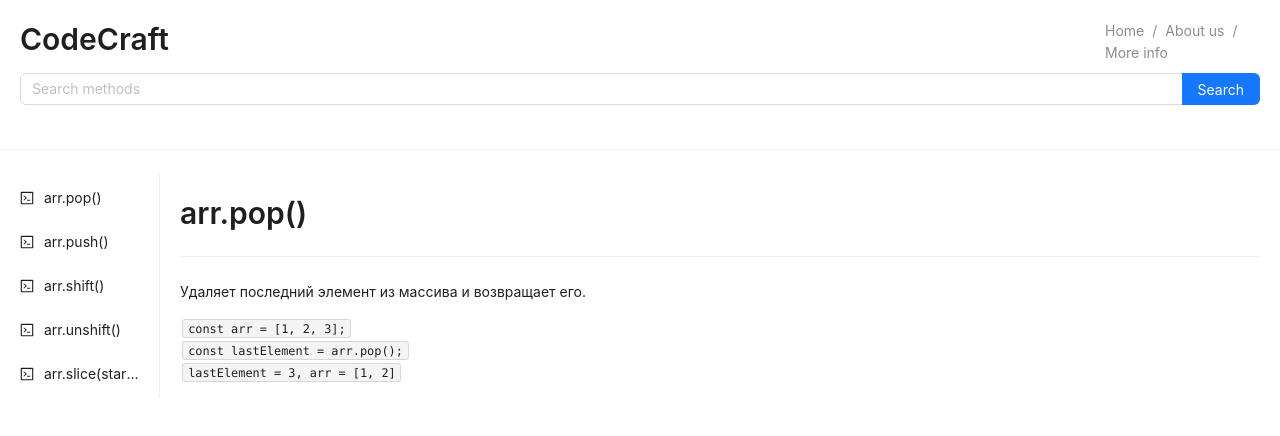
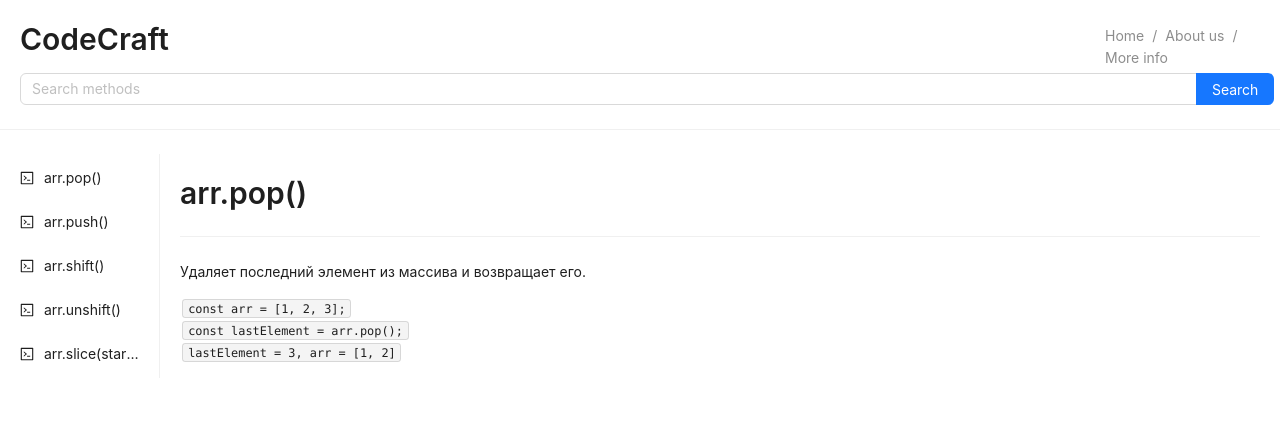
Before and after one commit to AndrewGalkin123/CodeCraft, a React (Create React App) app: page / in a window 1280 px wide. Shown: the top 436 px of the page. Built offline with nearby package versions, Linux system fonts and the light colour scheme.

Commit message:
some changes

```diff
--- a/package.json
+++ b/package.json
@@ -10,6 +10,7 @@
     "react": "^18.2.0",
     "react-dom": "^18.2.0",
     "react-router": "^6.20.0",
+    "react-router-dom": "^6.20.0",
     "react-scripts": "5.0.1",
     "web-vitals": "^2.1.4"
   },
--- a/src/App.js
+++ b/src/App.js
@@ -1,20 +1,22 @@
 import React, { useState } from 'react';
-import './App.css';
+import { BrowserRouter as Router, Routes, Route } from 'react-router-dom';
 import { Row, Col } from "antd"
-import Header from './components/Header';
+import Header from './components/MainHeader';
 import _Menu from './components/Menu';
+import Description from './components/Description';
+import AboutUs from './pages/AboutUs';
 import content from './content';
-import Description from './components/Description';
 import "./App.css"
+
 
 const App = () => {
   const methods = content.map(item => item.method);
   const descriptions = content.map(item => item.description);
   const examples = content.map(item => item.examples)
+  const [searchedMethods, setSearchedMethods] = useState(methods)
   const [selectedMethod, setSelectedMethod] = useState(methods[0]);
   const [description, setDescription] = useState(descriptions[0]);
   const [example, setExample] = useState(examples[0]);
-  const [searchedMethods,setSearchedMethods] = useState(methods)
 
   const handleMenuSelect = (selectedMethod) => {
     const index = methods.indexOf(selectedMethod);
@@ -29,7 +31,10 @@ const App = () => {
   }
 
   return (
-    <div>
+    <Router>
+      <Routes>
+        <Route path='/' element={
+          <>
             <Header search={handleMenuSearch} title="CodeCraft" />
             <Row>
               <Col xs={10} md={3}>
@@ -40,7 +45,12 @@ const App = () => {
                 <Description example={example} title={selectedMethod} description={description} />
               </Col>
             </Row>
-    </div>
+          </>
+        }>
+        </Route>
+        <Route path='/about-us' element={<AboutUs/>}/>
+      </Routes>
+    </Router>
   );
 };
 
--- a/src/components/Header.jsx
+++ b/src/components/Header.jsx
@@ -1,13 +1,11 @@
-import { Divider, Typography, Input, Row, Col } from 'antd'
-import Navigation from './Navigation';
+import {Typography, Row, Col } from 'antd'
+import Navigation from './Navigation'
 
-const { Search } = Input;
-const Header = ({ title, search }) => {
+const Header = ({title}) => {
     return (
-        <>
-            <header style={{padding: "20px"}}>
-                    <Row>
-                        <Col  xs={21}>
+        <header style={{ padding: "20px 20px 0" }}>
+            <Row style={{ display: "flex", alignItems: "center" }}>
+                <Col xs={21}>
                     <Typography.Title level={2}>{title}</Typography.Title>
                 </Col>
                 <Col xs={3}>
@@ -16,18 +14,9 @@ const Header = ({ title, search }) => {
 
             </Row>
 
-                <Search
-                    placeholder="Search methods"
-                    allowClear
-                    enterButton="Search"
-                    size="medium"
-                    onChange={search}
-                />
+
         </header>
-            <Divider></Divider>
-
-        </>
     )
 }
 
-export default Header
+export default Header;
--- /dev/null
+++ b/src/components/MainHeader.jsx
@@ -0,0 +1,24 @@
+import { Divider, Input } from 'antd'
+import Header from './Header';
+
+const { Search } = Input;
+
+const MainHeader = ({ title, search }) => {
+    return (
+        <>
+           <Header title={title}></Header>
+            <Search
+                style={{width: "98%", margin: "0 20px"}}
+                placeholder="Search methods"
+                allowClear
+                enterButton="Search"
+                size="medium"
+                onChange={search}
+            />
+            <Divider></Divider>
+
+        </>
+    )
+}
+
+export default MainHeader
--- /dev/null
+++ b/src/pages/AboutUs.jsx
@@ -0,0 +1,9 @@
+
+
+const AboutUs = () => {
+    return(
+        <></>
+    )
+}
+
+export default AboutUs
```
Also changed, not shown: 1 other file (tests, documents, lock files or other folders). Lines whose indentation alone changed are shown as unchanged.
